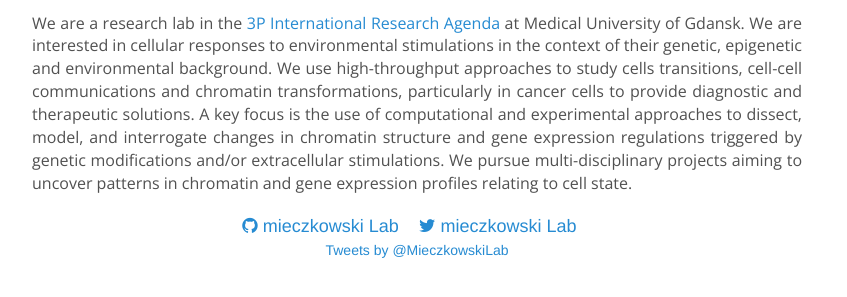
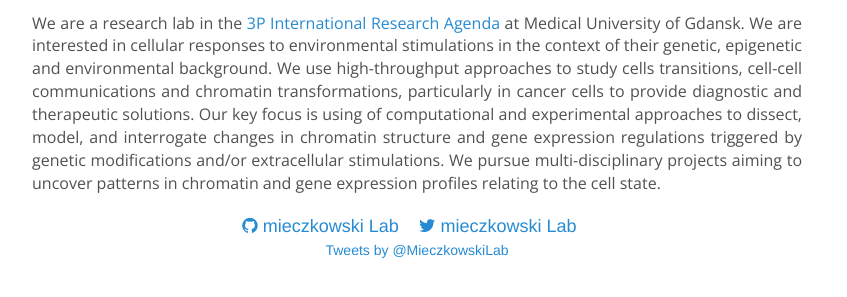
Before and after one commit to jakubmie/jakubmie.github.io, a Jekyll site: the page built from index.html, in a window 1280 px wide. Shown: the part 125-422 px from the top of the page, without its empty margins (223-1070 px from the left). Built offline with Jekyll 4.4.1, drawn with Linux system fonts in a browser that asks for light colours; nearby versions of some CDN libraries; comment, search, counter and statistics services are not loaded.

Commit message:
Update index.html

```diff
--- a/index.html
+++ b/index.html
@@ -6,7 +6,7 @@ layout: default
     <h3>Welcome!</h3>
     <header class="masthead text-center">
       <p align=”justify”>
-      We are a research lab in the <a href="https://ira3p.mug.edu.pl/54705.html">3P International Research Agenda</a> at Medical University of Gdansk. We are interested in cellular responses to environmental stimulations in the context of their genetic, epigenetic and environmental background. We use high-throughput approaches to study cells transitions, cell-cell communications and chromatin transformations, particularly in cancer cells to provide diagnostic and therapeutic solutions. A key focus is the use of computational and experimental approaches to dissect, model, and interrogate changes in chromatin structure and gene expression regulations triggered by genetic modifications and/or extracellular stimulations. We pursue multi-disciplinary projects aiming to uncover patterns in chromatin and gene expression profiles relating to cell state.
+      We are a research lab in the <a href="https://ira3p.mug.edu.pl/54705.html">3P International Research Agenda</a> at Medical University of Gdansk. We are interested in cellular responses to environmental stimulations in the context of their genetic, epigenetic and environmental background. We use high-throughput approaches to study cells transitions, cell-cell communications and chromatin transformations, particularly in cancer cells to provide diagnostic and therapeutic solutions. Our key focus is using of computational and experimental approaches to dissect, model, and interrogate changes in chromatin structure and gene expression regulations triggered by genetic modifications and/or extracellular stimulations. We pursue multi-disciplinary projects aiming to uncover patterns in chromatin and gene expression profiles relating to the cell state.
       </p>
 
       <div >
```
